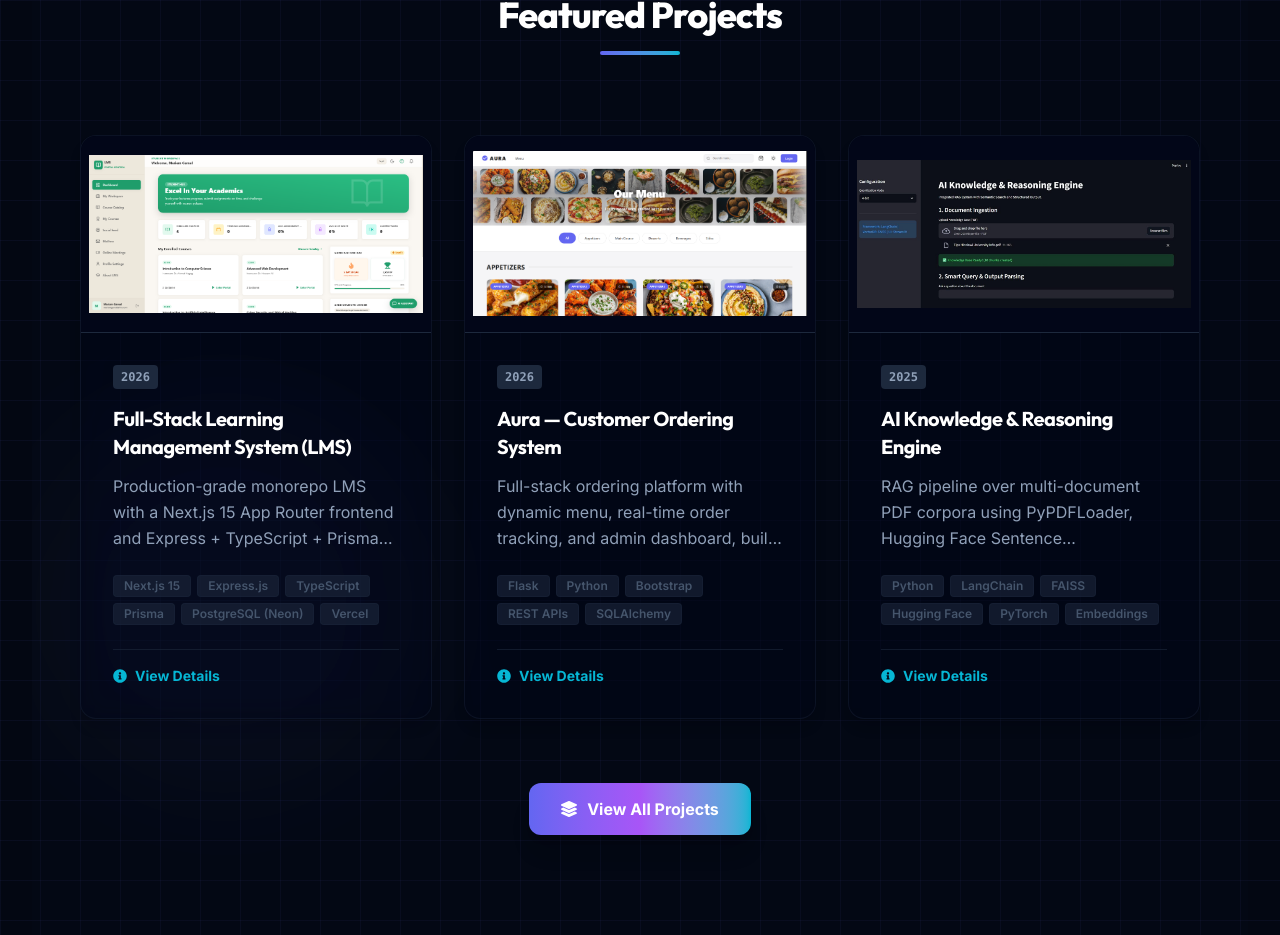
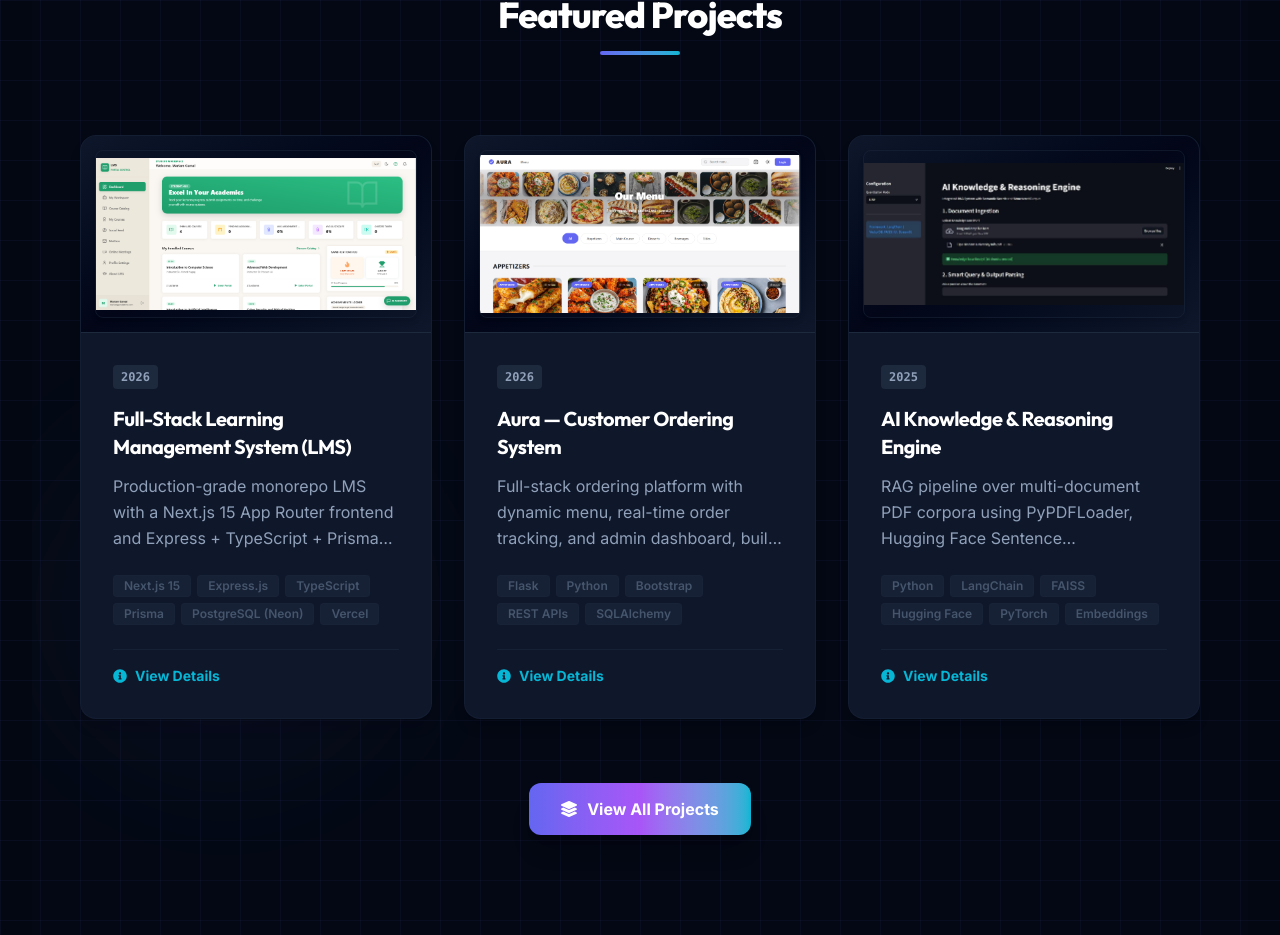
Before and after one commit to mariammgamall/my-portfolio, a React (Vite) app: page / in a window 1280 px wide. Shown: the part 3560-4495 px from the top of the page. Built offline with nearby package versions, Linux system fonts and the light colour scheme.

Commit message:
Redesign project card image header background to be theme-aware matching Light Mode and Dark Mode

```diff
--- a/src/components/Projects.tsx
+++ b/src/components/Projects.tsx
@@ -82,14 +82,14 @@ export default function Projects() {
               transition={{ duration: 0.6, delay: idx * 0.15 }}
               whileHover={{ y: -8 }}
               onClick={() => openProjectDetails(project)}
-              className="glass-card flex flex-col h-full border-slate-200 dark:border-slate-800/40 relative overflow-hidden group shadow-lg hover:shadow-2xl hover:shadow-accent-indigo/10 transition-all duration-300 cursor-pointer"
+              className="glass-card flex flex-col h-full border-slate-200 dark:border-slate-800/40 relative overflow-hidden group shadow-lg hover:shadow-2xl hover:shadow-accent-indigo/10 transition-all duration-300 cursor-pointer bg-white dark:bg-slate-900"
             >
-              {/* Card image header - Full Image Display with Aspect Ratio */}
-              <div className="w-full aspect-[16/10] sm:aspect-[16/9] relative overflow-hidden bg-slate-950 border-b border-slate-100 dark:border-slate-800 flex items-center justify-center p-2">
+              {/* Card image header - Theme aware backdrop matching Light & Dark modes */}
+              <div className="w-full aspect-[16/10] sm:aspect-[16/9] relative overflow-hidden bg-gradient-to-br from-slate-100 via-slate-100/90 to-slate-200/80 dark:from-slate-900 dark:via-slate-950 dark:to-slate-900 border-b border-slate-200/60 dark:border-slate-800 flex items-center justify-center p-2.5 sm:p-3.5">
                 <img
                   src={project.image}
                   alt={project.title}
-                  className="w-full h-full object-contain group-hover:scale-105 transition-transform duration-500 rounded"
+                  className="w-full h-full object-contain group-hover:scale-105 transition-transform duration-500 rounded-lg shadow-md border border-slate-200/60 dark:border-slate-800/50"
                   loading="lazy"
                 />
               </div>
@@ -196,11 +196,11 @@ export default function Projects() {
                       onClick={() => openProjectDetails(project)}
                       className="glass-card flex flex-col h-full border-slate-200 dark:border-slate-800/40 overflow-hidden group shadow-md hover:shadow-xl hover:shadow-accent-indigo/10 transition-all duration-300 bg-white dark:bg-slate-900 cursor-pointer"
                     >
-                      <div className="w-full aspect-[16/10] sm:aspect-[16/9] relative overflow-hidden bg-slate-950 border-b border-slate-100 dark:border-slate-800 flex items-center justify-center p-2">
+                      <div className="w-full aspect-[16/10] sm:aspect-[16/9] relative overflow-hidden bg-gradient-to-br from-slate-100 via-slate-100/90 to-slate-200/80 dark:from-slate-900 dark:via-slate-950 dark:to-slate-900 border-b border-slate-200/60 dark:border-slate-800 flex items-center justify-center p-2.5 sm:p-3.5">
                         <img
                           src={project.image}
                           alt={project.title}
-                          className="w-full h-full object-contain group-hover:scale-105 transition-transform duration-500 rounded"
+                          className="w-full h-full object-contain group-hover:scale-105 transition-transform duration-500 rounded-lg shadow-md border border-slate-200/60 dark:border-slate-800/50"
                         />
                       </div>
                       <div className="p-5 md:p-6 flex flex-col flex-1">
@@ -260,7 +260,7 @@ export default function Projects() {
               transition={{ type: 'spring', duration: 0.5 }}
               className="relative w-full max-w-3xl max-h-[88vh] bg-white dark:bg-slate-900 border border-slate-200 dark:border-slate-800 rounded-3xl shadow-2xl flex flex-col overflow-hidden z-10"
             >
-              {/* Modal Header - Fixed Mobile View so Title & X Button are 100% visible */}
+              {/* Modal Header */}
               <div className="flex justify-between items-start gap-3 px-5 py-4 border-b border-slate-100 dark:border-slate-800/80 bg-white/95 dark:bg-slate-900/95 backdrop-blur-md">
                 <div className="flex flex-col sm:flex-row sm:items-center gap-1.5 min-w-0 flex-1">
                   <span className="w-fit text-[11px] font-mono font-bold px-2 py-0.5 rounded bg-slate-100 dark:bg-slate-800 text-slate-500 dark:text-slate-400">
@@ -281,12 +281,12 @@ export default function Projects() {
 
               {/* Modal Body */}
               <div className="flex-1 overflow-y-auto p-5 md:p-8 space-y-6 text-start">
-                {/* Project Cover Image - Full Aspect Display */}
-                <div className="w-full aspect-[16/10] sm:aspect-[16/9] rounded-2xl overflow-hidden bg-slate-950 border border-slate-200/50 dark:border-slate-800 flex items-center justify-center p-2 sm:p-4">
+                {/* Project Cover Image - Theme-aware Backdrop Display */}
+                <div className="w-full aspect-[16/10] sm:aspect-[16/9] rounded-2xl overflow-hidden bg-gradient-to-br from-slate-100 via-slate-100/90 to-slate-200/80 dark:from-slate-900 dark:via-slate-950 dark:to-slate-900 border border-slate-200/60 dark:border-slate-800 flex items-center justify-center p-3 sm:p-5">
                   <img
                     src={selectedProject.image}
                     alt={selectedProject.title}
-                    className="max-w-full max-h-full object-contain rounded-lg shadow-md"
+                    className="max-w-full max-h-full object-contain rounded-lg shadow-lg border border-slate-200/60 dark:border-slate-800/50"
                   />
                 </div>
 
```
